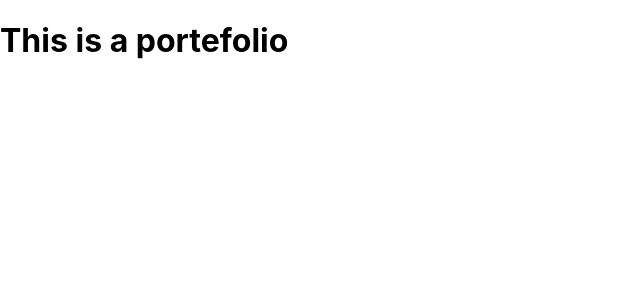
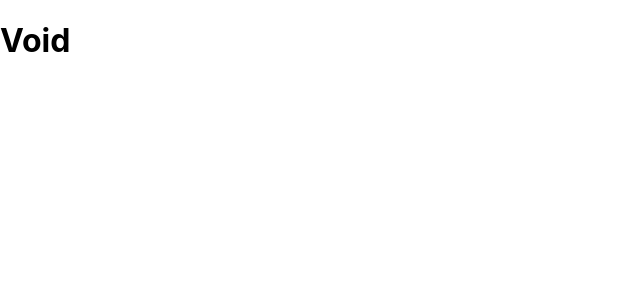
Before and after one commit to christophalberter/portfolio, a React (Create React App) app: page /about in a window 1280 px wide. Shown: the top 300 px of the page, without its empty margins (0-640 px from the left). Built offline with nearby package versions, Linux system fonts and the light colour scheme.

Commit message:
refactor: folder struture

```diff
--- a/src/App.tsx
+++ b/src/App.tsx
@@ -1,10 +1,22 @@
-import './App.css';
-import React from 'react';
+import './App.css'
+import React from 'react'
+import { BrowserRouter, Route, Routes } from 'react-router-dom'
+import Home from './pages/Home'
+import Contact from './pages/Contact'
+import About from './pages/About'
+import Projects from './pages/Projects'
 
 export default function App() {
-  return (
-    <>
-      <h1>This is a portefolio</h1>
-    </>
-  )
+    return (
+        <>
+            <BrowserRouter>
+                <Routes>
+                    <Route path="/" element={<Home />} />
+                    <Route path="/contact" element={<Contact />} />
+                    <Route path="/about" element={<About />} />
+                    <Route path="/projects" element={<Projects />} />
+                </Routes>
+            </BrowserRouter>
+        </>
+    )
 }
--- /dev/null
+++ b/src/pages/About.tsx
@@ -0,0 +1,8 @@
+
+export default () => {
+    return (
+        <>
+          <h1>Void</h1>
+        </>
+    )
+}
--- /dev/null
+++ b/src/pages/Contact.tsx
@@ -0,0 +1,8 @@
+
+export default () => {
+    return (
+        <>
+          <h1>Void</h1>
+        </>
+    )
+}
--- /dev/null
+++ b/src/pages/Home.tsx
@@ -0,0 +1,9 @@
+
+
+export default () => {
+    return (
+        <>
+          <h1>Void</h1>
+        </>
+    )
+}
--- /dev/null
+++ b/src/pages/Projects.tsx
@@ -0,0 +1,8 @@
+
+export default () => {
+    return (
+        <>
+          <h1>Void</h1>
+        </>
+    )
+}
```
Also changed, not shown: src/navbar/navbar.tsx (added, +8 -0 lines).
